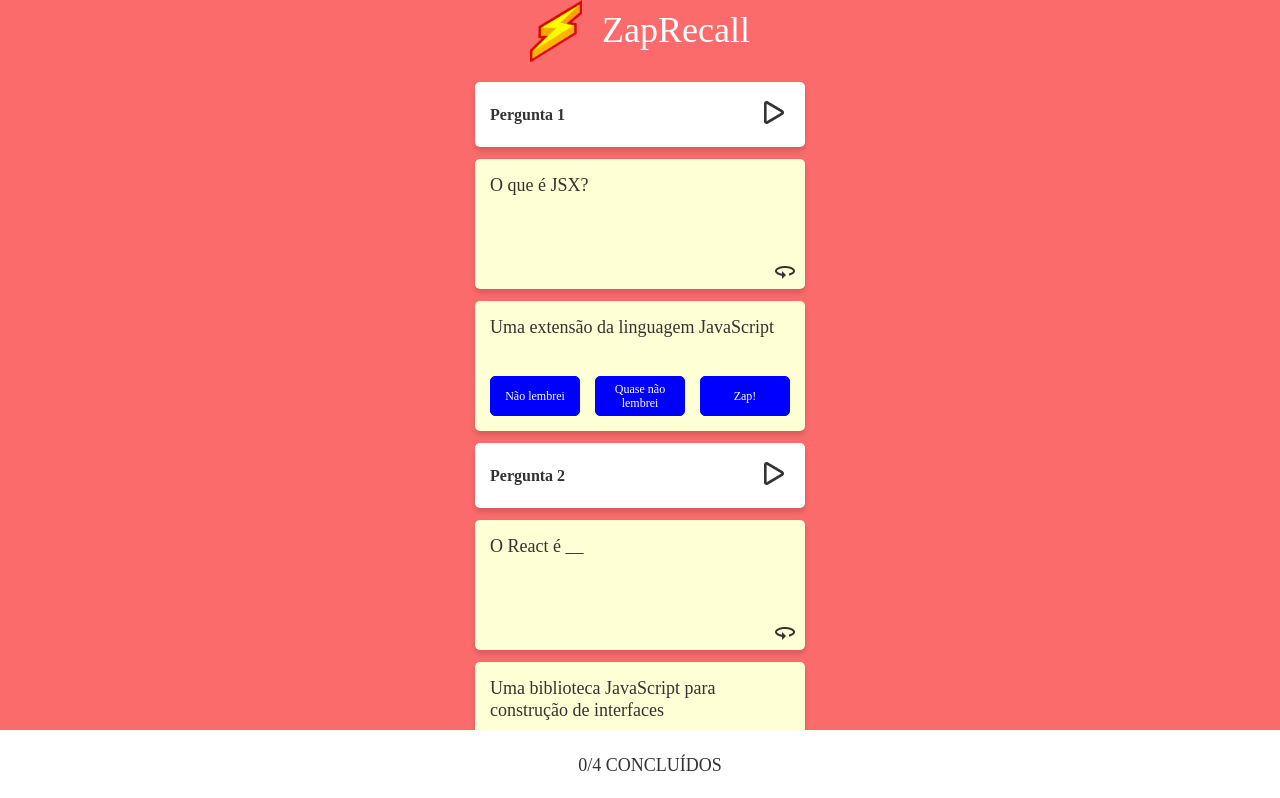
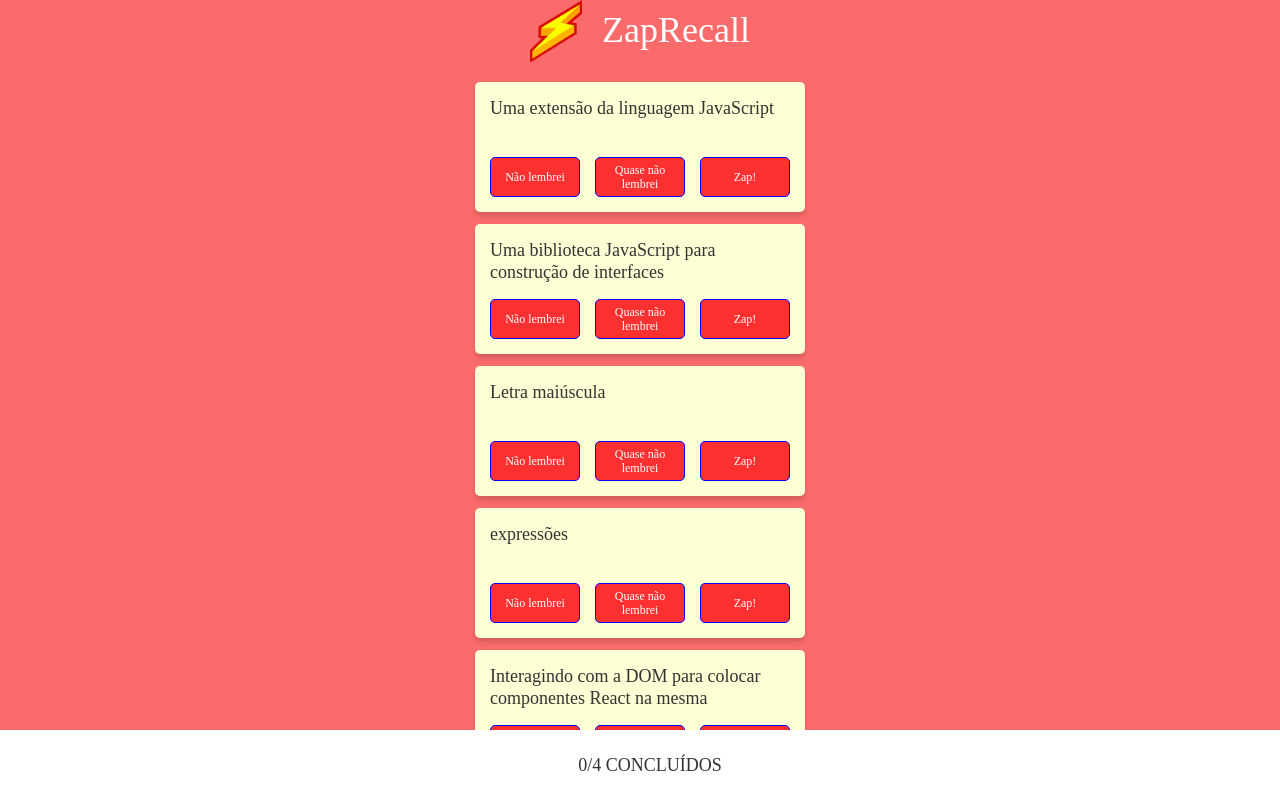
Before and after one commit to GustavoFFLima/projeto9-zaprecall, a React (Create React App) app: page / in a window 1280 px wide. Shown: the top 798 px of the page. Built offline with nearby package versions, Linux system fonts and the light colour scheme.

Commit message:
estrutura pro JS

```diff
--- a/src/Perguntas.js
+++ b/src/Perguntas.js
@@ -1,6 +1,7 @@
 import React from "react";
 import VerPergunta from './assets/img/seta_play.png'
 import VerResposta from './assets/img/seta_virar.png'
+import Selecionar from './Selecionar.js'
 import styled from 'styled-components';
 
 export default function Perguntas( {cards}) {
@@ -9,27 +10,35 @@ export default function Perguntas( {cards}) {
         return    alert("resposta")
     }
 
+    function naoLembrei() {}
+    function quaseaNaoLembrei(){}
+    function zap(){}
+
     return  <>
                 {cards.map(cards =>
                     <>
                         <PerguntasStyled>
                             <p >Pergunta {cards.id}</p>
                             <button>
-                                <img src={VerPergunta} alt="icone da pergunta"/>
+                                <img
+                                    src={VerPergunta}
+                                    alt="icone da pergunta"/>
                             </button>
                         </PerguntasStyled>
                         <PerguntaStyled>
                             <p >{cards.question}</p>
-                            <img onClick={test} src={VerResposta} alt="icone da pergunta"/>
+                            <img
+                                onClick={test}
+                                src={VerResposta}
+                                alt="icone da pergunta"/>
                         </PerguntaStyled>
-                        <PerguntaStyled>
+                        <RespostaStyled>
                             <p >{cards.answer}</p>
-                            <RespostaStyled>
-                                <button>Não lembrei</button>
-                                <button>Quase não lembrei</button>
-                                <button>Zap!</button>
-                            </RespostaStyled>
-                        </PerguntaStyled>
+                            <Selecionar
+                                naoLembrei={naoLembrei}
+                                quaseaNaoLembrei={quaseaNaoLembrei}
+                                zap={zap}/>
+                        </RespostaStyled>
                     </>
                 )}
             </>
@@ -43,7 +52,7 @@ const PerguntasStyled = styled.div`
     padding: 15px;
     box-shadow: 0px 4px 5px rgba(0, 0, 0, 0.15);
     border-radius: 5px;
-    display: flex;
+    display: none;
     flex-direction: row;
     align-items: center;
     justify-content: space-between;
@@ -76,7 +85,7 @@ const PerguntaStyled = styled.div`
     line-height: 22px;
     color: #333333;
     position: relative;
-    display: flex;
+    display: none;
     flex-direction: column;
     justify-content: space-between;
     img{
@@ -87,30 +96,21 @@ const PerguntaStyled = styled.div`
 `
 
 const RespostaStyled = styled.div`
-  display: flex;
-  justify-content: space-between;
-  button {
-    width: 90px;
+    width: 300px;
+    margin: 12px;
+    padding: 15px;
+    min-height: 100px;
+    background: #FFFFD5;
+    box-shadow: 0px 4px 5px rgba(0, 0, 0, 0.15);
+    border-radius: 5px;
     font-family: 'Recursive';
     font-style: normal;
     font-weight: 400;
-    font-size: 12px;
-    line-height: 14px;
+    font-size: 18px;
+    line-height: 22px;
+    color: #333333;
+    position: relative;
     display: flex;
-    align-items: center;
-    justify-content: center;
-    text-align: center;
-    color: #FFFFFF;
-    background: blue;
-    border-radius: 5px;
-    border: 1px solid blue;
-    padding:5px;
-  }
+    flex-direction: column;
+    justify-content: space-between;
 `
-
-/* Você vai precisar trocar a cor dos botões e alguns textos!
-  VERDE = "#2FBE34"
-  AMARELO = "#FF922E"
-  VERMELHO = "#FF3030"
-  CINZA = "#333333"
-*/
--- /dev/null
+++ b/src/Selecionar.js
@@ -0,0 +1,42 @@
+import styled from 'styled-components';
+
+export default function Selecionar( {naoLembrei, quaseaNaoLembrei, zap}){
+
+    return (
+        <SelecionarStyled>
+            <button onClick={naoLembrei}>Não lembrei</button>
+            <button onClick={quaseaNaoLembrei}>Quase não lembrei</button>
+            <button onClick={zap}>Zap!</button>
+        </SelecionarStyled>
+    )
+}
+
+const SelecionarStyled = styled.div`
+    display: flex;
+    flex-direction: row;
+    justify-content: space-between;
+    button {
+        width: 90px;
+        font-family: 'Recursive';
+        font-style: normal;
+        font-weight: 400;
+        font-size: 12px;
+        line-height: 14px;
+        display: flex;
+        align-items: center;
+        justify-content: center;
+        text-align: center;
+        color: #FFFFFF;
+        background: #FF3030;
+        border-radius: 5px;
+        border: 1px solid blue;
+        padding:5px;
+    }
+`
+
+/* Você vai precisar trocar a cor dos botões e alguns textos!
+  VERDE = "#2FBE34"
+  AMARELO = "#FF922E"
+  VERMELHO = "#FF3030"
+  CINZA = "#333333"
+*/
```
